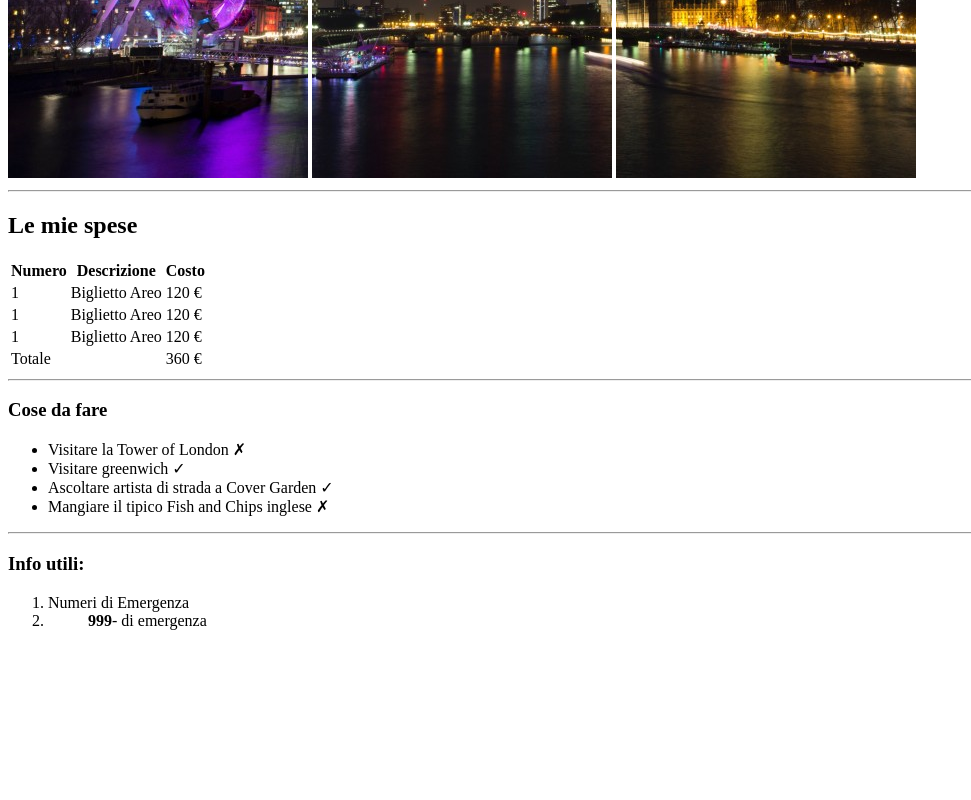
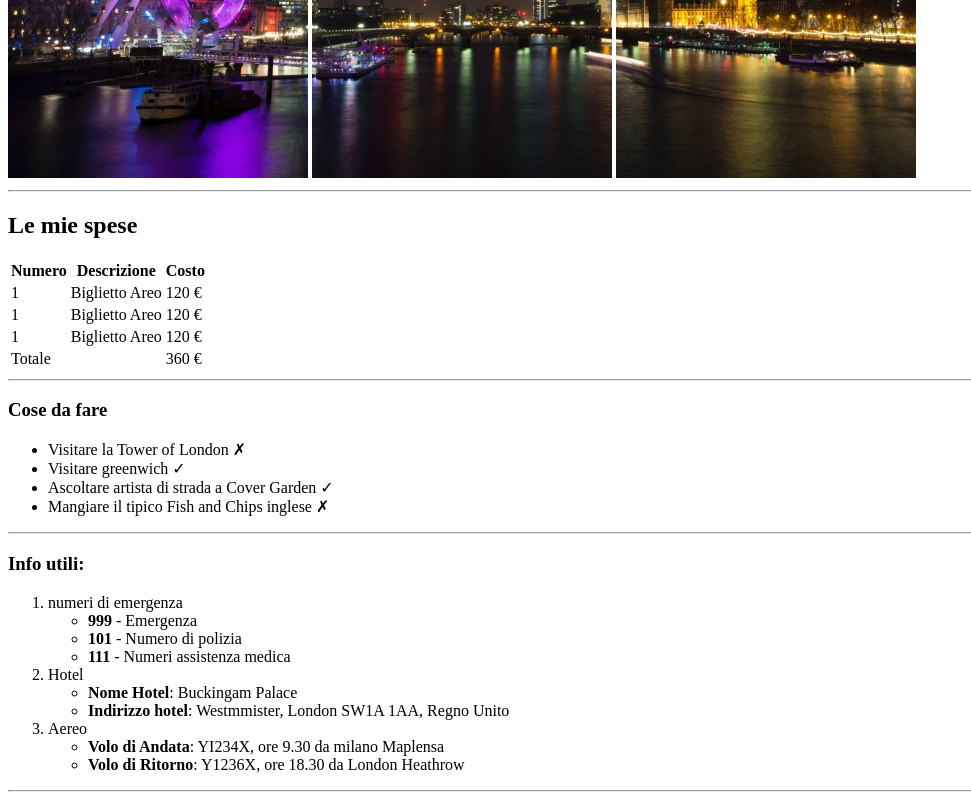
Before and after one commit to AlessandroBilli/html-london-trip, a plain HTML site: page index.html in a window 1280 px wide. Shown: the part 502-1302 px from the top of the page, without its empty margins (0-971 px from the left). Before the commit the page ends 1148 px from the top, so only its background shows below. Drawn offline with Linux system fonts and the light colour scheme.

Commit message:
feat: third section Info utili

```diff
--- a/index.html
+++ b/index.html
@@ -64,18 +64,37 @@
         </ul>
     </section>
     <hr>
-    <section>
+    <section> <!--Sezione Info utili-->
         <h3>Info utili:</h3>
         <ol>
-    <li>Numeri di Emergenza</li>
-    <li>
+            <li>numeri di emergenza
                 <ul>
-            <strong>999</strong>- di emergenza
+                    <li><strong>999</strong> - Emergenza</li>
+                    <li><strong>101</strong> - Numero di polizia</li>
+                    <li><strong>111</strong> - Numeri assistenza medica</li>
                 </ul>
             </li>
+            <li> Hotel
+                <ul>
+
+                    <li><strong>Nome Hotel</strong>: Buckingam Palace</li>
+                    <li><strong>Indirizzo hotel</strong>: Westmmister, London SW1A 1AA, Regno Unito </li>
+
+                </ul>
+            </li>
+            <li> Aereo
+                <ul>
+                    <li><strong>Volo di Andata</strong>: YI234X, ore 9.30 da milano Maplensa</li>
+                    <li><strong>Volo di Ritorno</strong>: Y1236X, ore 18.30 da London Heathrow</li>
+                </ul>
+
+            </li>
+
         </ol>
+        <hr>
 
     </section>
+    <section></section>
 </body>
 
 </html>
```
Lines whose indentation alone changed are shown as unchanged.
